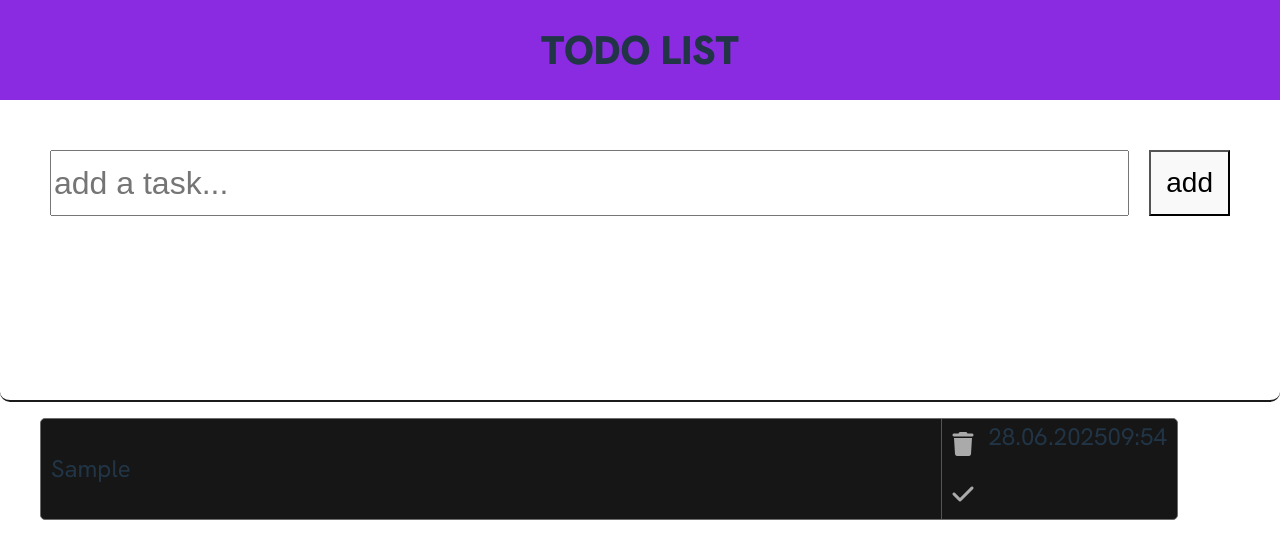
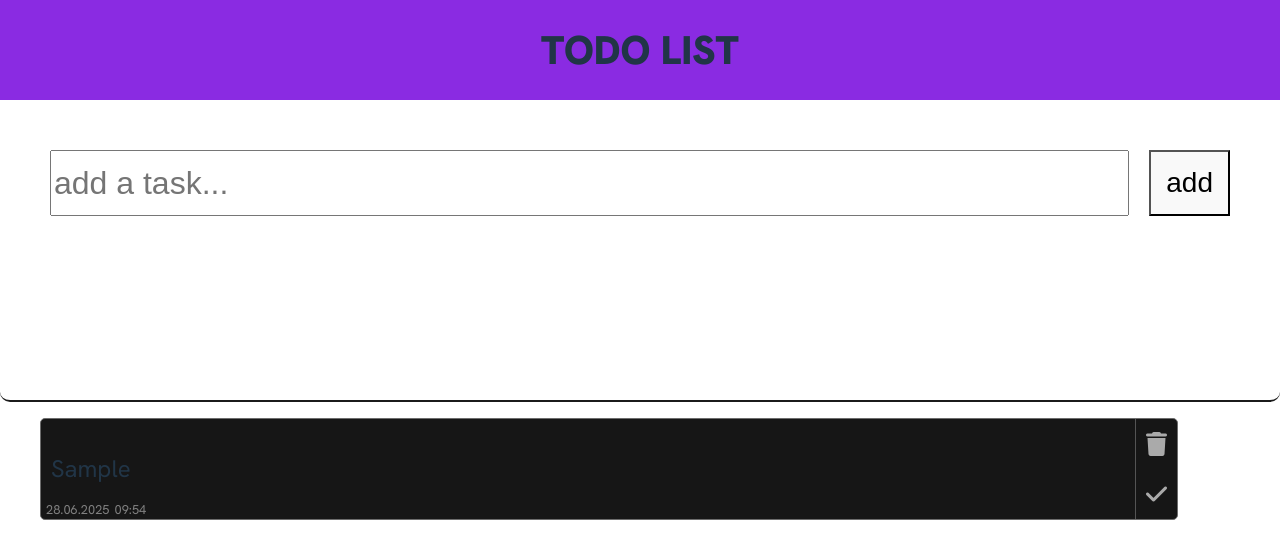
Before and after one commit to chaliyYehor/todo-list, a React (Vite) app: page / in a window 1280 px wide. Both pictures are taken after typing "Sample" into the empty fields and a click on the button "add". Shown: the top 558 px of the page. Built offline with nearby package versions, Linux system fonts and the light colour scheme.

Commit message:
add styles for date indo

```diff
--- a/src/components/main/todo-list/todo-list-item/Item.css
+++ b/src/components/main/todo-list/todo-list-item/Item.css
@@ -117,3 +117,17 @@ li.done {
 		transform: scale(1.1);
 	}
 }
+
+.date-info {
+	position: absolute;
+
+	bottom: 0;
+	left: 5px;
+
+	font-size: .8rem;
+
+	display: flex;
+	gap: 5px;
+
+	color: gray;
+}
```
